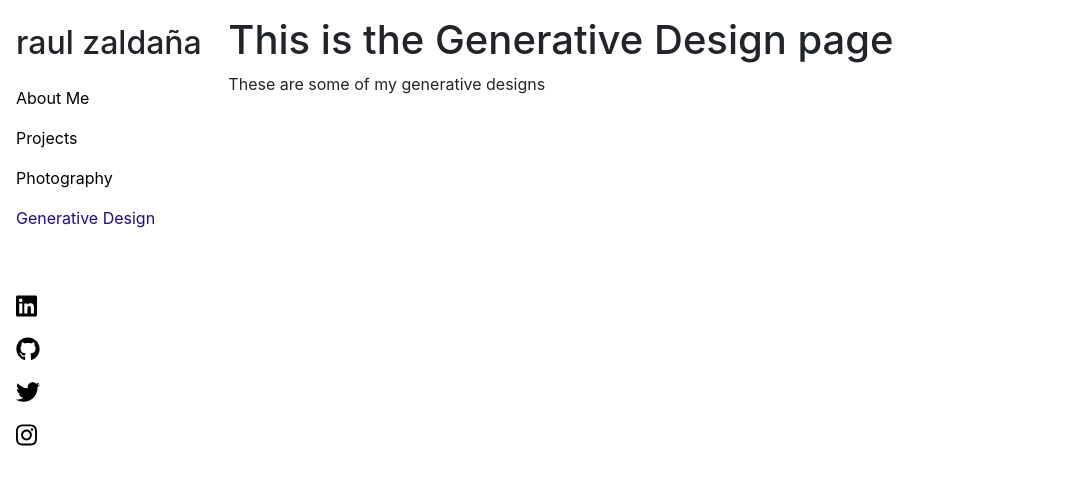
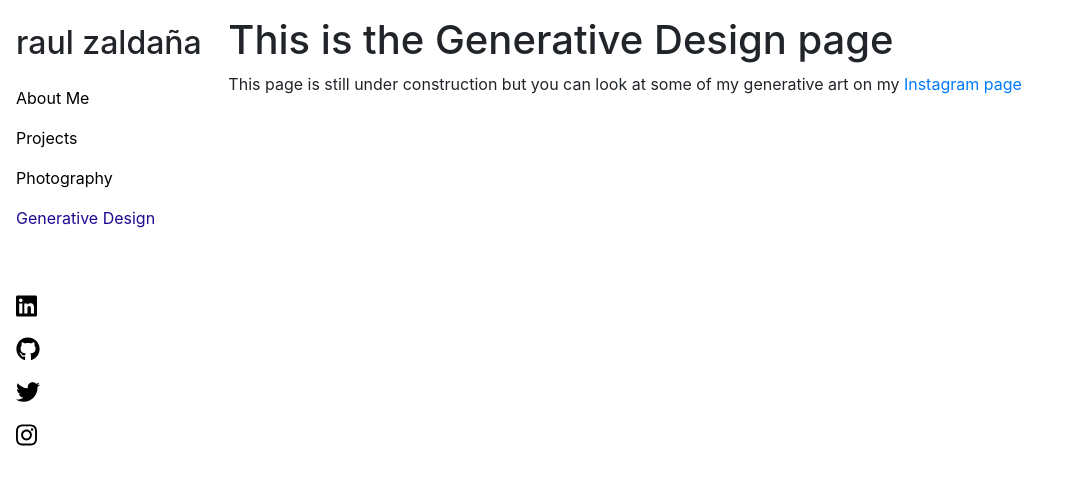
Before and after one commit to zaldanaraul/portfolio, a React (Create React App) app: page /generative-design in a window 1280 px wide. Shown: the top 484 px of the page, without its empty margins (0-1068 px from the left). Built offline with nearby package versions, Linux system fonts and the light colour scheme.

Commit message:
some edits before deploying first version

```diff
--- a/src/App.js
+++ b/src/App.js
@@ -36,7 +36,7 @@ function App() {
             <div className="col-md-10 col-12 content-div">
               <Switch>
                 <Route exact path="/">
-                  <Photography />
+                  <AboutMe />
                 </Route>
                 {/* Route to photography view */}
                 <Route path="/photography">
--- a/src/components/menu.jsx
+++ b/src/components/menu.jsx
@@ -85,7 +85,7 @@ const Menu = (props) => {
         </a>
         <a
           className="col-12 mt-2 mb-2 social-media"
-          href="https://github.com/zaldanaraul"
+          href="https://github.com/zaldanaraul?tab=repositories"
           target="_blank"
         >
           <FontAwesomeIcon style={{ fontSize: "1.5em" }} icon={faGithub} />
--- a/src/views/generativeDesign.jsx
+++ b/src/views/generativeDesign.jsx
@@ -4,7 +4,7 @@ const GenerativeDesign = () => {
   return (
     <React.Fragment>
       <h1>This is the Generative Design page</h1>
-      <p>These are some of my generative designs</p>
+      <p>This page is still under construction but you can look at some of my generative art on my <a href="https://www.instagram.com/ralzal/" target="_blank">Instagram page</a></p>
     </React.Fragment>
   );
 };
--- a/src/views/projects.jsx
+++ b/src/views/projects.jsx
@@ -13,6 +13,9 @@ const Projects = () => {
   ];
   return (
     <React.Fragment>
+      <h1>Projects</h1>
+      <p>This page is still under construction but you can look at some of my projects on my <a href="https://github.com/zaldanaraul?tab=repositories" target="_blank">Github page</a></p>
+      <p>Images and text below are just for illustration purposes</p>
       {projects.map((project) => {
         return <ProjectCard project={project} key={project.id} />;
       })}
```
